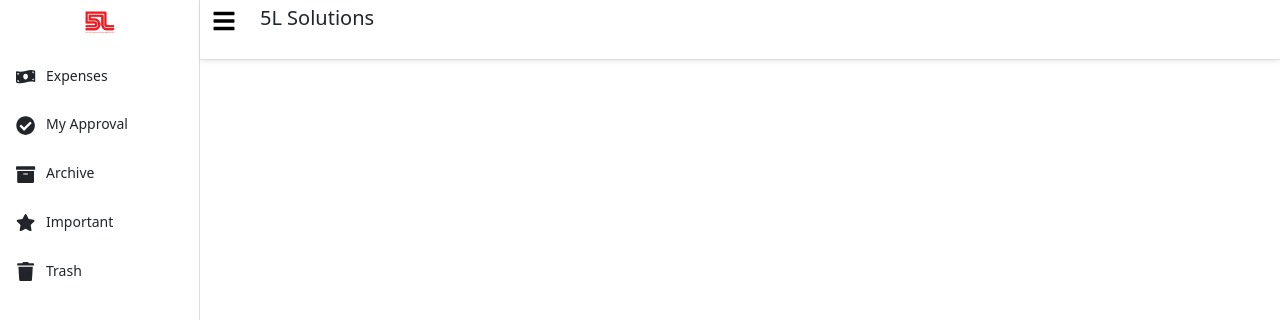
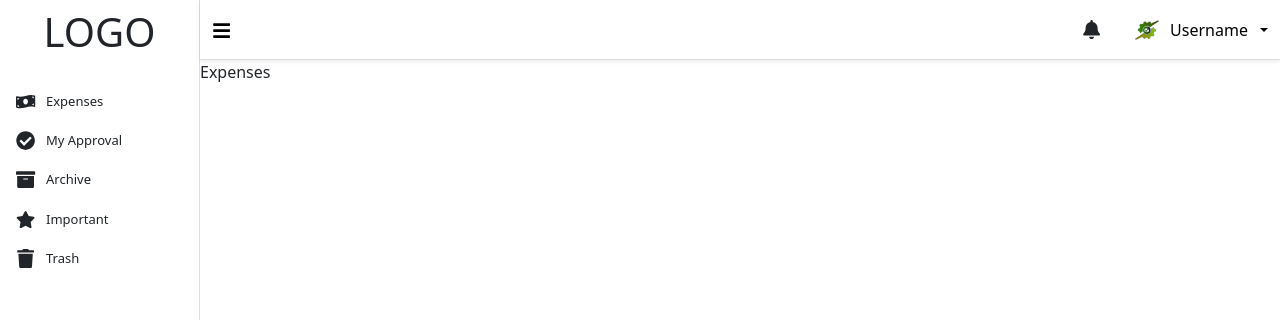
Before and after one commit to RaymondJAT/BudgetMonitoringTL, a React (Vite) app in the folder BudgetMonitoringTL/: page / in a window 1280 px wide. Shown: the top 320 px of the page. Built offline with nearby package versions, Linux system fonts and the light colour scheme.

Commit message:
[FIX] Header, Sidebar

```diff
--- a/BudgetMonitoringTL/src/App.jsx
+++ b/BudgetMonitoringTL/src/App.jsx
@@ -4,6 +4,7 @@ import "bootstrap/dist/css/bootstrap.min.css";
 import "./index.css";
 import Sidebar from "./components/Sidebar";
 import Header from "./components/Header";
+import Expenses from "./pages/Expenses";
 
 const App = () => {
   const [isSidebarOpen, setIsSidebarOpen] = useState(true);
@@ -14,16 +15,15 @@ const App = () => {
         toggleSidebar={() => setIsSidebarOpen(!isSidebarOpen)}
         isSidebarOpen={isSidebarOpen}
       />
-
       <Sidebar isSidebarOpen={isSidebarOpen} />
-
       <main
         style={{
           marginLeft: isSidebarOpen ? "200px" : "60px",
           transition: "margin-left 0.3s ease",
         }}
       >
-        {/* Your main content goes here */}
+        {/* main content */}
+        <Expenses />
       </main>
     </Router>
   );
--- a/BudgetMonitoringTL/src/components/Header.jsx
+++ b/BudgetMonitoringTL/src/components/Header.jsx
@@ -1,30 +1,31 @@
 import React from "react";
-import { FaBars } from "react-icons/fa";
-import { Container, Row, Col, Button } from "react-bootstrap";
+import { FaBars, FaBell } from "react-icons/fa";
+import { Container, Row, Col, Button, Image, Dropdown } from "react-bootstrap";
+import avatarImg from "../assets/lcb.png";
 
 const Header = ({ toggleSidebar, isSidebarOpen }) => {
   return (
     <header
-      className="main-header shadow-sm"
+      className="main-header shadow-sm d-flex align-items-center"
       style={{
         marginLeft: isSidebarOpen ? "200px" : "60px",
         transition: "margin-left 0.3s ease",
-        height: "60px",
         backgroundColor: "#fff",
         borderBottom: "1px solid #ddd",
         position: "sticky",
         top: 0,
         zIndex: 1100,
+        height: "60px",
       }}
     >
       <Container fluid>
-        <Row className="align-items-center h-100">
+        <Row className="align-items-center">
           <Col xs="auto">
             <Button
               onClick={toggleSidebar}
               className="toggle-btn-header p-0"
               style={{
-                fontSize: "1.5rem",
+                fontSize: "1.2rem",
                 color: "black",
                 background: "none",
                 border: "none",
@@ -33,8 +34,41 @@ const Header = ({ toggleSidebar, isSidebarOpen }) => {
               <FaBars />
             </Button>
           </Col>
-          <Col>
-            <h5 className="mb-0">5L Solutions</h5>
+          {/* Middle Spacer */}
+          <Col />
+
+          <Col xs="auto">
+            <div className="d-flex align-items-center gap-3">
+              <FaBell
+                style={{
+                  fontSize: "1.2rem",
+                  cursor: "pointer",
+                  marginRight: "15px",
+                }}
+              />
+              <Dropdown align="end">
+                <Dropdown.Toggle
+                  variant="light"
+                  className="d-flex align-items-center gap-2 p-0 border-0 bg-transparent"
+                  id="dropdown-user"
+                >
+                  <Image
+                    src={avatarImg}
+                    roundedCircle
+                    height="30"
+                    width="30"
+                    style={{ objectFit: "cover" }}
+                  />
+                  <span style={{ fontWeight: 500 }}>Username</span>
+                </Dropdown.Toggle>
+
+                <Dropdown.Menu>
+                  <Dropdown.Item href="#/settings">Settings</Dropdown.Item>
+                  <Dropdown.Divider />
+                  <Dropdown.Item href="#/logout">Logout</Dropdown.Item>
+                </Dropdown.Menu>
+              </Dropdown>
+            </div>
           </Col>
         </Row>
       </Container>
--- a/BudgetMonitoringTL/src/components/Sidebar.jsx
+++ b/BudgetMonitoringTL/src/components/Sidebar.jsx
@@ -1,6 +1,6 @@
 import React from "react";
 import { useNavigate } from "react-router-dom";
-import logo from "../assets/logo5L.png";
+import logo from "../assets/lcb.png";
 import {
   FaMoneyBillWave,
   FaCheckCircle,
@@ -23,7 +23,8 @@ const Sidebar = ({ isSidebarOpen }) => {
   return (
     <div className={`sidebar ${isSidebarOpen ? "open" : "collapsed"}`}>
       <div className="sidebar-header px-3 py-2 text-center">
-        <img src={logo} alt="Logo" className="sidebar-logo" />
+        {/* <img src={logo} alt="Logo" className="sidebar-logo" /> */}
+        <h1>LOGO</h1>
       </div>
 
       <div className="nav-links">
--- a/BudgetMonitoringTL/src/index.css
+++ b/BudgetMonitoringTL/src/index.css
@@ -6,6 +6,7 @@ body {
   overflow-x: hidden;
 }
 
+/* SIDEBAR */
 .sidebar {
   position: fixed;
   top: 0;
@@ -40,10 +41,11 @@ body {
 .nav-item {
   display: flex;
   align-items: center;
-  font-size: 14px;
+  font-size: 13px;
   padding: 10px 16px;
   cursor: pointer;
   transition: background-color 0.2s ease;
+  line-height: 1;
 }
 
 .nav-item:hover {
@@ -52,6 +54,9 @@ body {
 
 .nav-icon {
   font-size: 1.2rem;
+  display: flex;
+  align-items: center;
+  justify-content: center;
   margin-right: 10px;
   min-width: 20px;
   text-align: center;
@@ -61,6 +66,7 @@ body {
   white-space: nowrap;
 }
 
+/* HEADER */
 .main-header {
   height: 60px;
   background-color: #fff;
@@ -68,6 +74,11 @@ body {
   position: sticky;
   top: 0;
   z-index: 1100;
+}
+
+/* dropdown items */
+.dropdown-item {
+  font-size: 13px;
 }
 
 /* react-to-print */
--- /dev/null
+++ b/BudgetMonitoringTL/src/pages/Expenses.jsx
@@ -0,0 +1,11 @@
+import React from "react";
+
+const Expenses = () => {
+  return (
+    <>
+      <div>Expenses</div>
+    </>
+  );
+};
+
+export default Expenses;
```
Also changed, not shown: BudgetMonitoringTL/src/assets/lcb.png (added).
